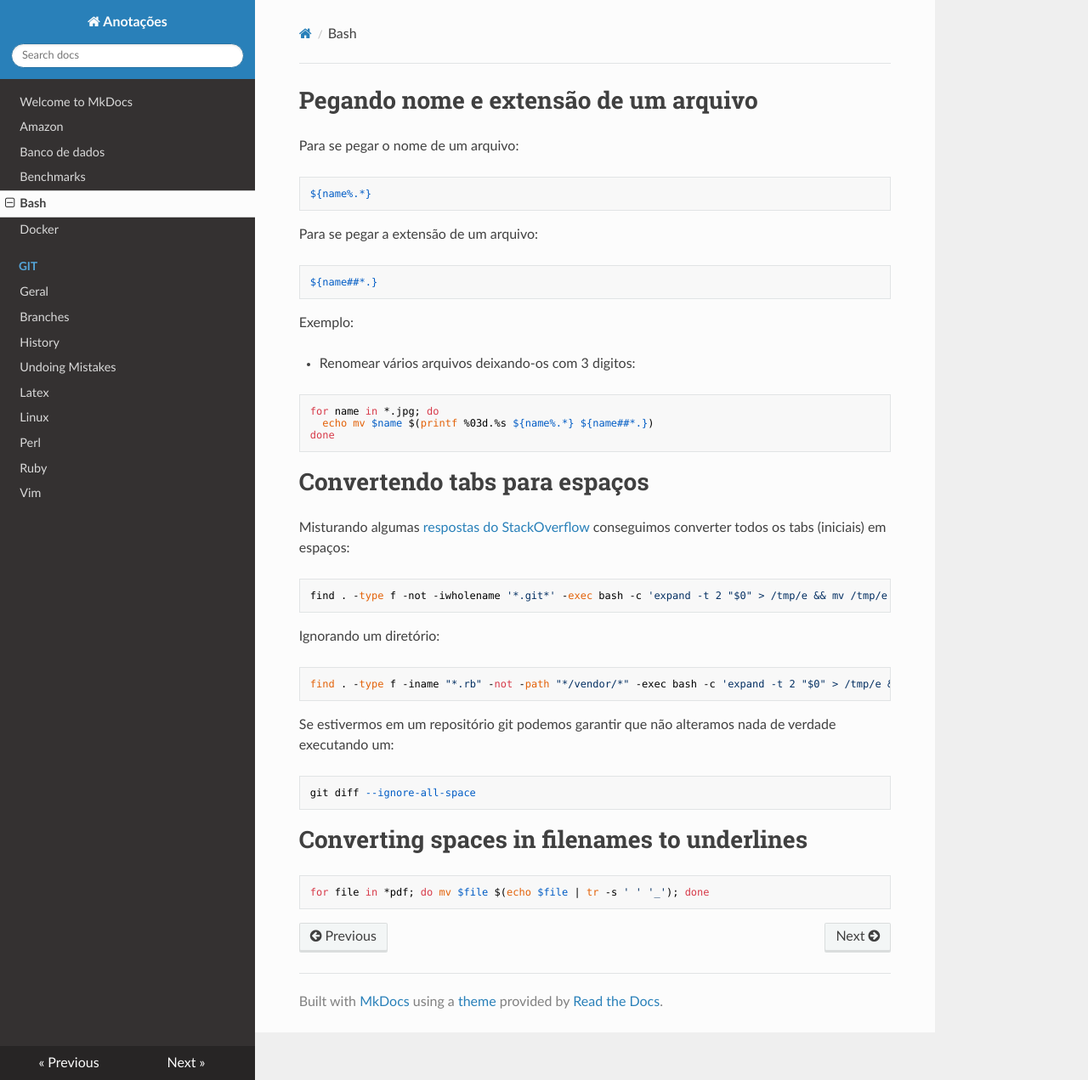
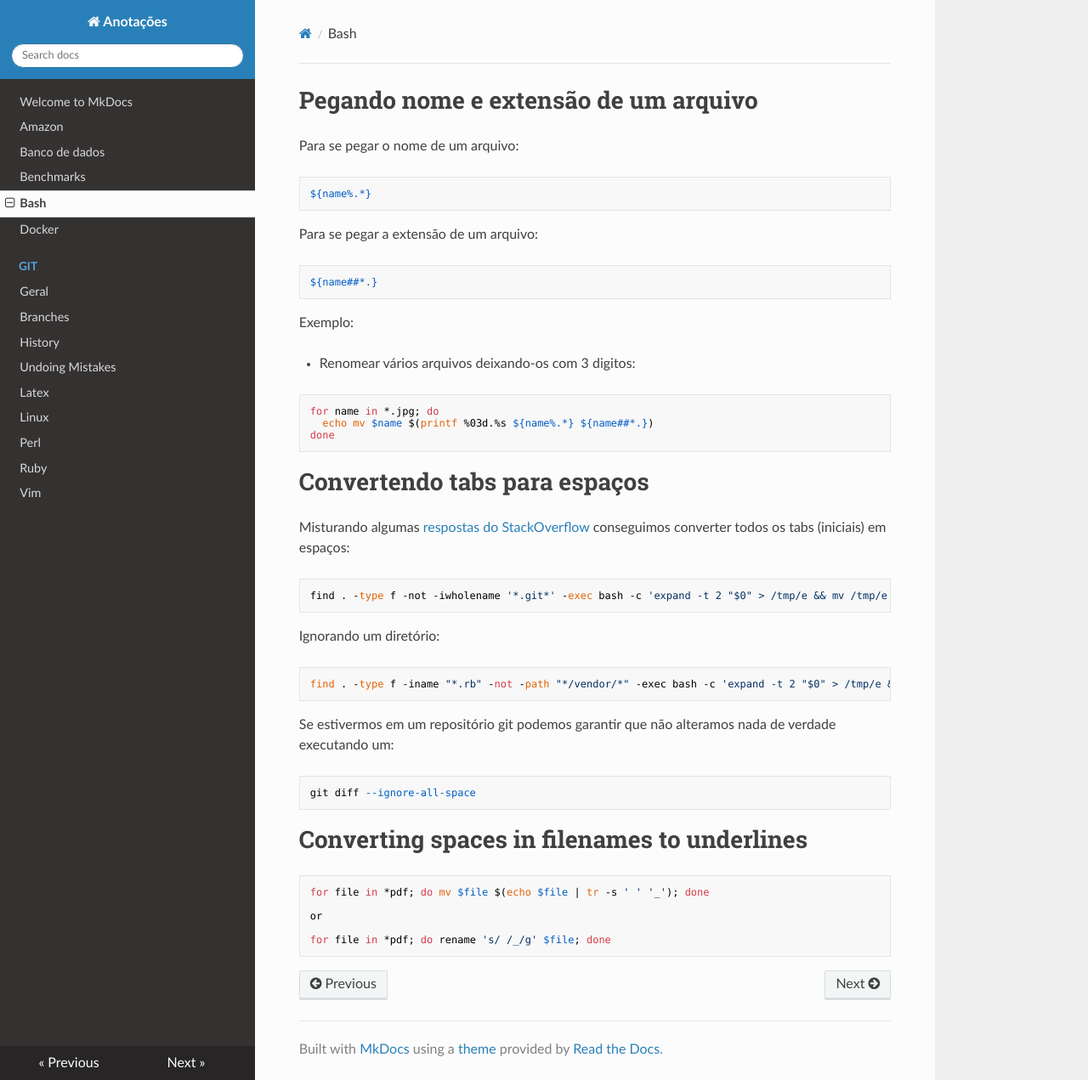
Before and after one commit to hposca/useful_notes, an MkDocs documentation site: the page built from docs/bash.md, in a window 1280 px wide and 1271 px high. Shown: the whole window at 85% size. Built offline with MkDocs 1.6.1, drawn with Linux system fonts in a browser that asks for light colours; nearby versions of some CDN libraries; old or Windows-style settings are respelled for this version of MkDocs.

Commit message:
Another way to rename whitespaces to underlines

```diff
--- a/docs/bash.md
+++ b/docs/bash.md
@@ -40,3 +40,7 @@ verdade executando um:
 # Converting spaces in filenames to underlines
 
     for file in *pdf; do mv $file $(echo $file | tr -s ' ' '_'); done
+
+    or
+
+    for file in *pdf; do rename 's/ /_/g' $file; done
```
